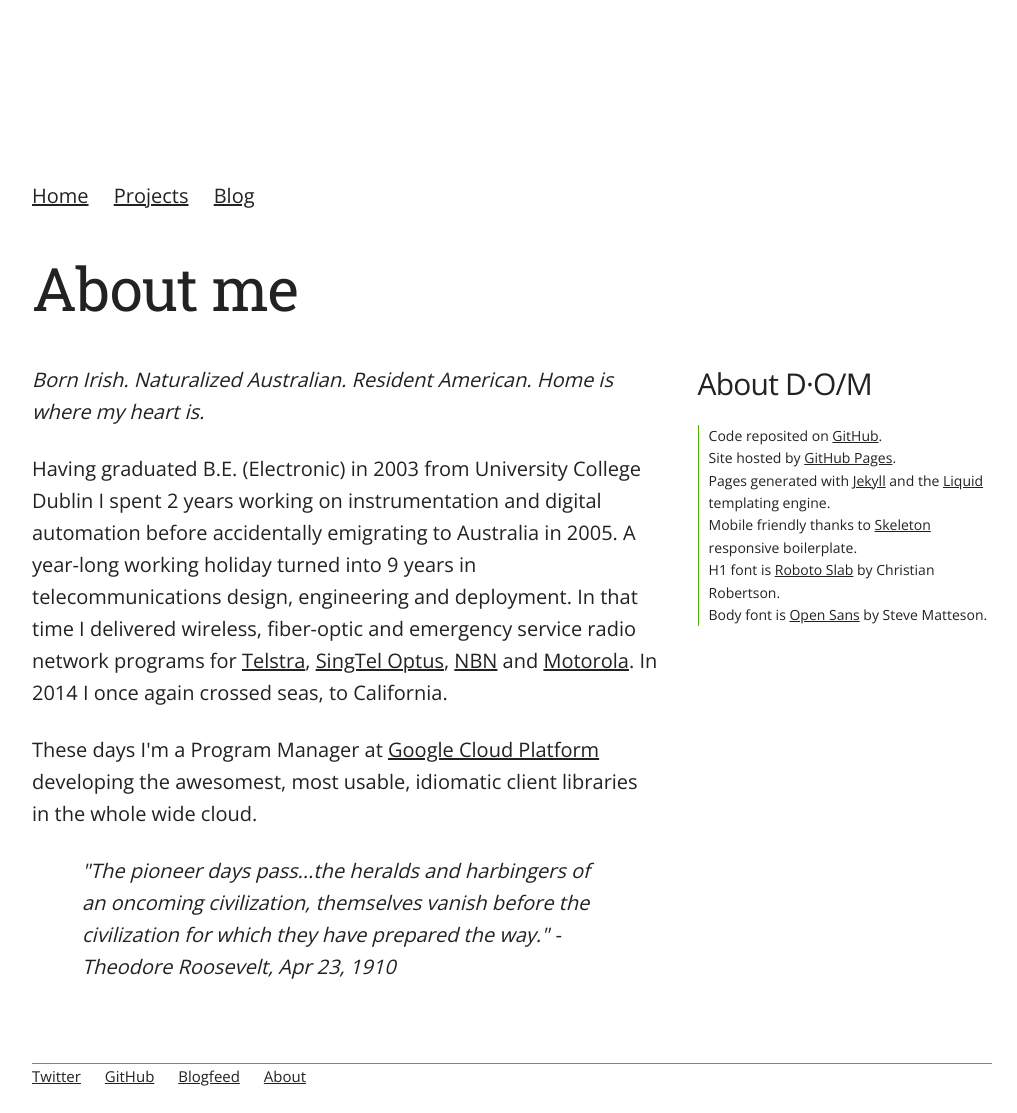
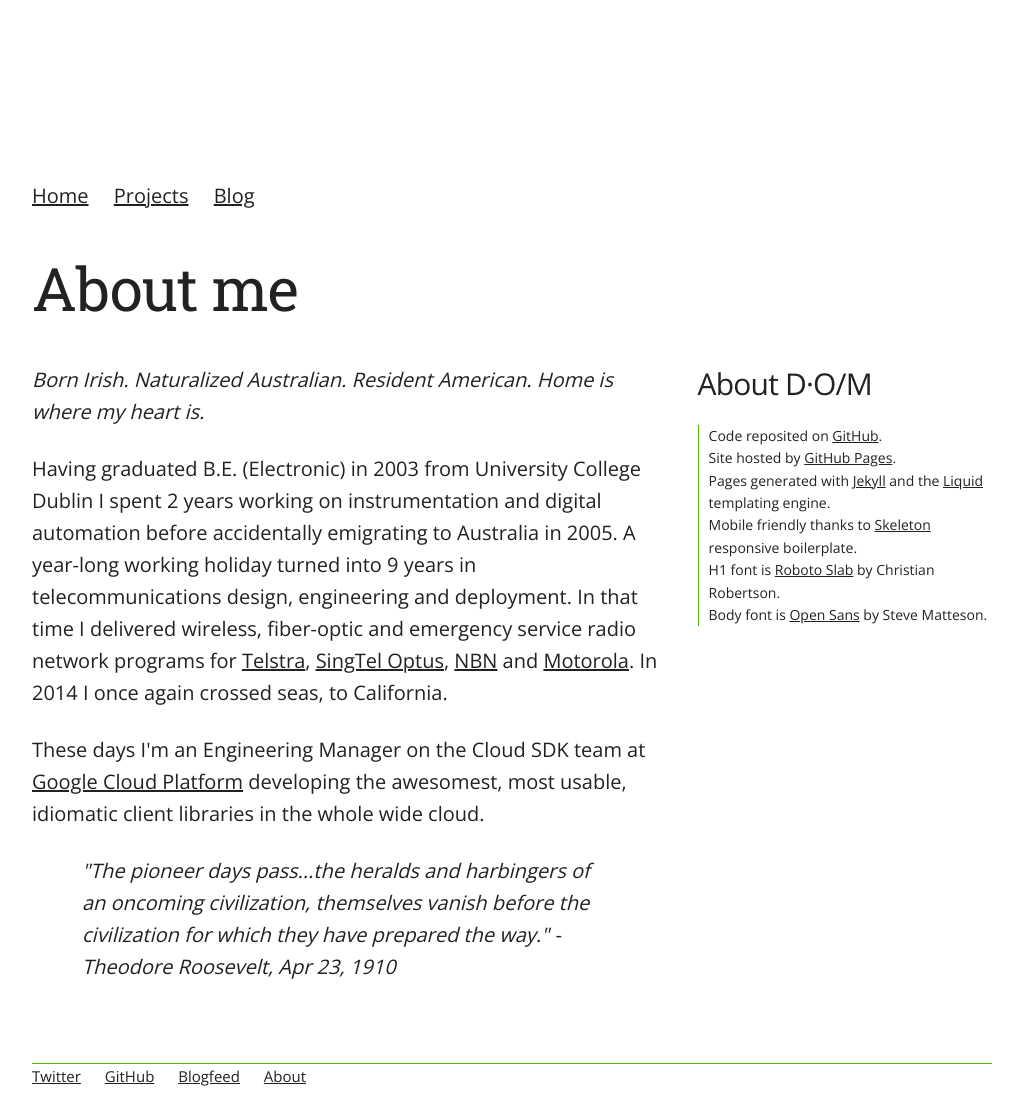
Before and after one commit to danoscarmike/danoscarmike.github.io, a Jekyll site: the page built from about/index.html, in a window 1280 px wide. Shown: the whole page, without its empty margins (128-1145 px from the left). Built offline with Jekyll 4.4.1, drawn with Linux system fonts in a browser that asks for light colours.

Commit message:
docs: refresh about me

```diff
--- a/about/index.html
+++ b/about/index.html
@@ -20,7 +20,7 @@ title: About me
 				<a href="https://en.wikipedia.org/wiki/Motorola_Solutions">Motorola</a>.  In 2014 I once again crossed seas, to California.</p>
 		</div>
 		<div>
-			<p>These days I'm a Program Manager at <a href="cloud.google.com">Google Cloud Platform</a>
+			<p>These days I'm an Engineering Manager on the Cloud SDK team at <a href="cloud.google.com">Google Cloud Platform</a>
 			developing the awesomest, most usable, idiomatic client libraries in the whole wide cloud.</p>
 		</div>
 		<div>
```
